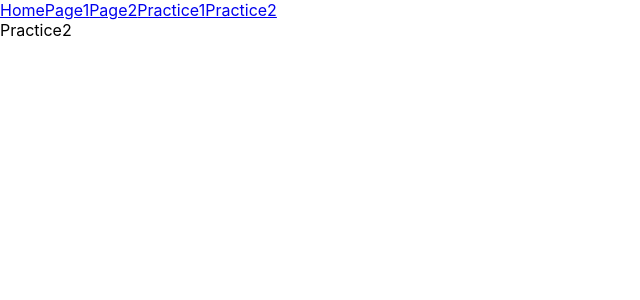
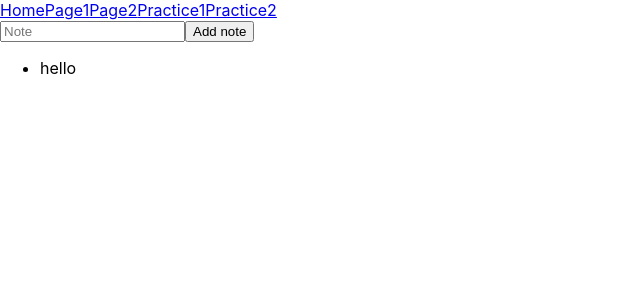
Before and after one commit to KiimDoHyun/typescript-react-practice-1, a React (Create React App) app: page /Practice2 in a window 1280 px wide. Shown: the top 300 px of the page, without its empty margins (0-640 px from the left). Built offline with nearby package versions, Linux system fonts and the light colour scheme.

Commit message:
practice2 완료

```diff
--- /dev/null
+++ b/src/Component/NewNoteInput.tsx
@@ -0,0 +1,40 @@
+import React, { ChangeEvent, useState } from "react";
+
+interface NewNoteInputProps {
+    addNote(note: string): void;
+}
+
+// 두가지 방식으로 가능함
+// ? 1. const NewNoteInput: React.FC<NewNoteInputProps> = ({ addNote }) => {
+// ? 2. const NewNoteInput = ({ addNote }: NewNoteInputProps) => {
+const NewNoteInput = ({ addNote }: NewNoteInputProps) => {
+    const [note, setNote] = useState("");
+
+    const updateNote = (e: ChangeEvent<HTMLInputElement>) => {
+        const {
+            target: { value },
+        } = e;
+        setNote(value);
+    };
+
+    const onAddNoteClick = () => {
+        addNote(note);
+        setNote("");
+    };
+    return (
+        <>
+            <div>
+                <input
+                    onChange={updateNote}
+                    value={note}
+                    type={"text"}
+                    name="note"
+                    placeholder="Note"
+                />
+                <button onClick={onAddNoteClick}>Add note</button>
+            </div>
+        </>
+    );
+};
+
+export default NewNoteInput;
--- a/src/Module/counter.ts
+++ b/src/Module/counter.ts
@@ -25,8 +25,7 @@ export const setCount = (newNumber: Number) => ({
 });
 
 // 액션객체 타입
-// ??
-// 모든 액션 겍체들에 대한 타입을 준비해줍니다.
+// 모든 액션 객체들에 대한 타입을 준비해줍니다.
 // ReturnType<typeof _____> 는 특정 함수의 반환값을 추론해줍니다
 // 상단부에서 액션타입을 선언 할 떄 as const 를 하지 않으면 이 부분이 제대로 작동하지 않습니다.
 type CounterAction =
--- a/src/Module/index.ts
+++ b/src/Module/index.ts
@@ -1,10 +1,12 @@
 import { combineReducers } from "redux";
 import CountReducer from "./counter";
 import ListReducer from "./list";
+import { noteReducer } from "./note";
 
 const rootReducer = combineReducers({
     CountReducer,
     ListReducer,
+    noteReducer,
 });
 
 export default rootReducer;
--- /dev/null
+++ b/src/Module/note.ts
@@ -0,0 +1,31 @@
+// practice2 참고 영상을 보고 만든 예제임
+// 기존 redux와 다를 수 있음.
+
+export interface NotesState {
+    notes: string[];
+}
+
+const initialState1 = {
+    notes: ["hello"],
+};
+
+type Action = { type: "ADD_NOTE"; payload: string };
+
+export const addNote = (note: string): Action => ({
+    type: "ADD_NOTE",
+    payload: note,
+});
+
+export const noteReducer = (
+    state: NotesState = initialState1,
+    action: Action
+) => {
+    switch (action.type) {
+        case "ADD_NOTE": {
+            return { ...state, notes: [...state.notes, action.payload] };
+        }
+        default: {
+            return state;
+        }
+    }
+};
--- a/src/Page/Practice2.tsx
+++ b/src/Page/Practice2.tsx
@@ -1,7 +1,37 @@
-import React from "react";
+import { useDispatch } from "react-redux";
+import { useSelector } from "react-redux";
+import NewNoteInput from "../Component/NewNoteInput";
+import { RootState } from "../Module";
+import { addNote } from "../Module/note";
 
 const Practice2 = () => {
-    return <>Practice2</>;
+    // 방법은 두가지
+    // <state의 타입 지정, useSelctor의 리턴 타입 지정>
+    const notes = useSelector<RootState, RootState["noteReducer"]["notes"]>(
+        (state) => state.noteReducer.notes
+    );
+    // RootState에 모든 reducer 타입이 존재하기때문에 인자에 해당하는 state만 타입을 지정함
+    // const notes = useSelector((state: RootState) => state.noteReducer.notes);
+
+    const dispatch = useDispatch();
+
+    const onAddNote = (note: string) => {
+        // 액션 생성 함수가 없다면 액션 타입과 전달할 값을 객체로 dispatch 에 전달해야한다.
+        // dispatch({ type: "ADD_NOTE", payload: note });
+
+        // 액션 생성자 함수를 통해 간편화
+        dispatch(addNote(note));
+    };
+    return (
+        <>
+            <NewNoteInput addNote={onAddNote} />
+            <ul>
+                {notes?.map((note: string) => {
+                    return <li key={note}>{note}</li>;
+                })}
+            </ul>
+        </>
+    );
 };
 
 export default Practice2;
```
Also changed, not shown: 1 other file (tests, documents, lock files or other folders).
